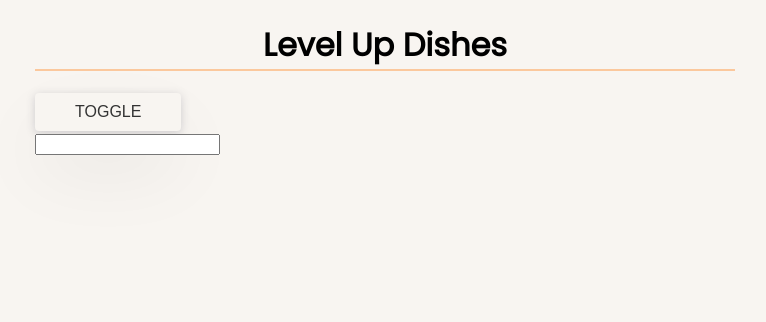
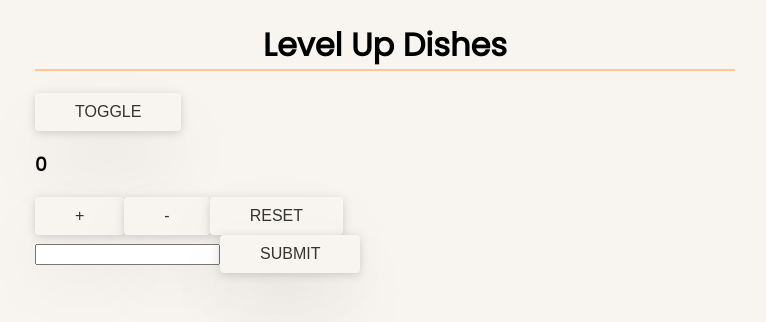
Before and after one commit to tienpham94/hooks-mastery, a React (Create React App) app: page / in a window 1280 px wide. Shown: the top 322 px of the page, without its empty margins (255-1021 px from the left). Built offline with nearby package versions, Linux system fonts and the light colour scheme.

Commit message:
useReducer

```diff
--- a/src/App.js
+++ b/src/App.js
@@ -1,29 +1,19 @@
-import React, { useRef, createContext } from "react"
-
-import { useTitleInput } from "./hooks/useTitleInput"
-import Toggle from "./Toggle"
-
-export const UserContext = createContext()
+import React, { useState, useEffect } from 'react';
+import Toggle from './Toggle';
+import Counter from './Counter';
+import { useTitleInput } from './hooks/useTitleInput';
 
 const App = () => {
-  const [name, setName] = useTitleInput("")
-  const ref = useRef()
+  const [name, setName] = useTitleInput('');
 
   return (
-    <UserContext.Provider
-      value={{
-        user: true
-      }}
-    >
-      <div className="main-wrapper" ref={ref}>
-        <h1 onClick={() => ref.current.classList.add("new-class")}>
-          Level Up Dishes
-        </h1>
-        <h3>{name}</h3>
+    <div className="main-wrapper">
+      <h1>Level Up Dishes</h1>
       <Toggle />
+      <Counter />
       <form
         onSubmit={e => {
-            e.preventDefault()
+          e.preventDefault();
         }}
       >
         <input
@@ -31,10 +21,10 @@
           onChange={e => setName(e.target.value)}
           value={name}
         />
+        <button>Submit</button>
       </form>
     </div>
-    </UserContext.Provider>
-  )
-}
+  );
+};
 
-export default App
+export default App;
--- /dev/null
+++ b/src/Counter.js
@@ -0,0 +1,37 @@
+import React, { useReducer } from 'react';
+
+const initialState = { count: 0 };
+
+function reducer(state, action) {
+  switch (action.type) {
+    case 'add':
+      return {
+        count: state.count + action.value
+      };
+    case 'minus':
+      return {
+        count: state.count - 1
+      };
+    case 'reset':
+      return {
+        count: initialState.count
+      };
+    default:
+      throw new Error();
+  }
+}
+
+const Counter = () => {
+  const [state, dispatch] = useReducer(reducer, initialState);
+
+  return (
+    <div>
+      <h3>{state.count}</h3>
+      <button onClick={() => dispatch({ type: 'add', value: 10 })}>+</button>
+      <button onClick={() => dispatch({ type: 'minus' })}>-</button>
+      <button onClick={() => dispatch({ type: 'reset' })}>Reset</button>
+    </div>
+  );
+};
+
+export default Counter;
--- a/src/Toggle.js
+++ b/src/Toggle.js
@@ -1,18 +1,37 @@
-import React, { useState, useContext } from "react"
-
-import { UserContext } from "./App"
+import React, { useState } from 'react';
 
 const Toggle = () => {
-  const [isToggled, setToggle] = useState(false)
-  const userInfo = useContext(UserContext)
+  const [isToggled, setToggle] = useState(false);
 
-  if (!userInfo.user) return null
   return (
     <div>
       <button onClick={() => setToggle(!isToggled)}>Toggle</button>
       {isToggled && <h2>Hello</h2>}
     </div>
-  )
-}
+  );
+};
 
-export default Toggle
+export default Toggle;
+
+// import React, { Component } from 'react';
+
+// export default class Refactor extends Component {
+//   state = {
+//     isToggled: false
+//   };
+
+//   toggle = () => {
+//     this.setState(state => {
+//       return { isToggled: !state.isToggled };
+//     });
+//   };
+
+//   render() {
+//     return (
+//       <div>
+//         <button onClick={this.toggle}>Toggle</button>
+//         {this.state.isToggled && <h2>Hello!</h2>}
+//       </div>
+//     );
+//   }
+// }
--- a/src/hooks/useTitleInput.js
+++ b/src/hooks/useTitleInput.js
@@ -1,10 +1,11 @@
-import { useState, useEffect } from "react"
+import { useState, useEffect } from 'react';
 
-export const useTitleInput = initialValue => {
-  const [value, setValue] = useState(initialValue)
+function useTitleInput(initialValue) {
+  const [value, setValue] = useState(initialValue);
+  useEffect(() => {
+    document.title = value;
+  });
+  return [value, setValue];
+}
 
-  useEffect(() => {
-    document.title = value
-  })
-  return [value, setValue]
-}
+export { useTitleInput };
```
Also changed, not shown: 1 other file (tests, documents, lock files or other folders). Lines whose indentation alone changed are shown as unchanged.
